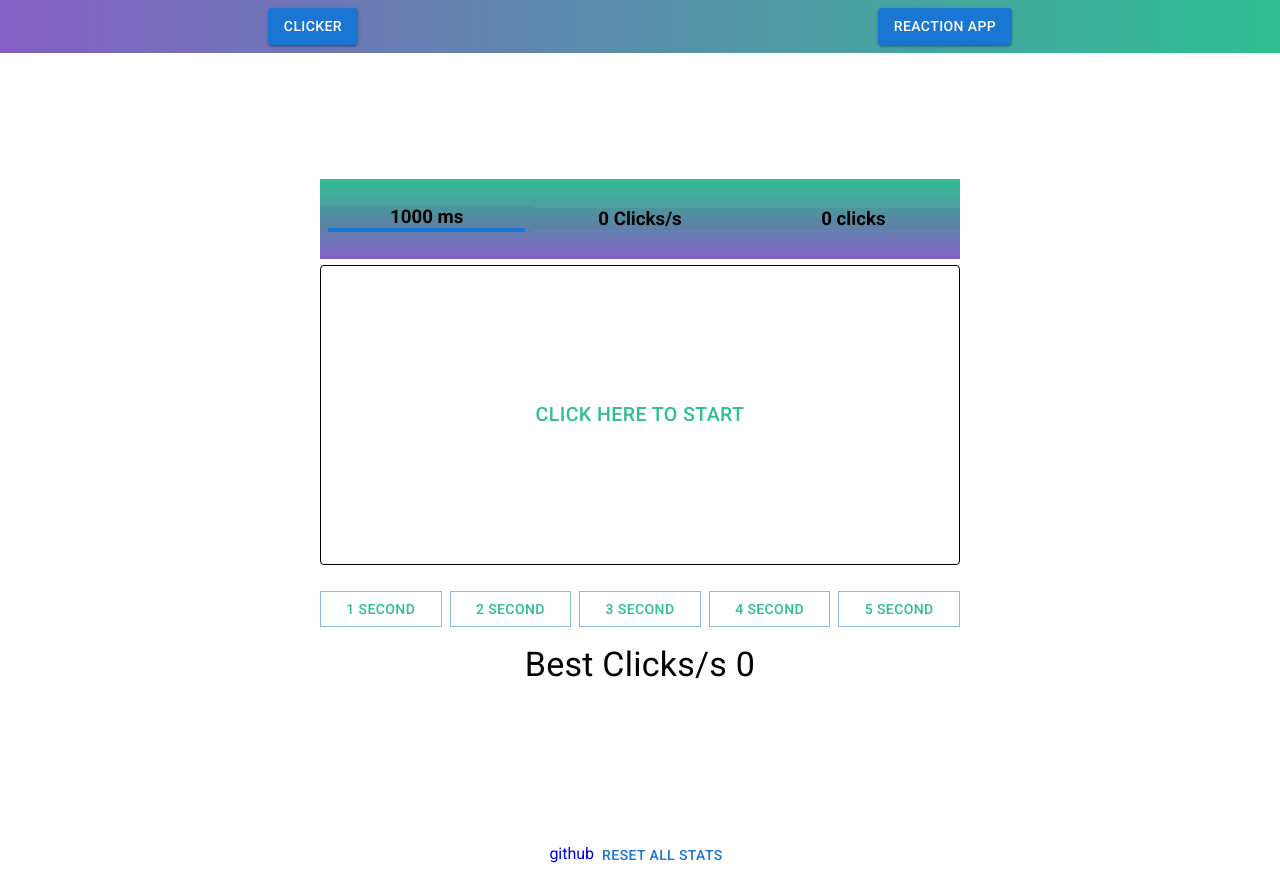
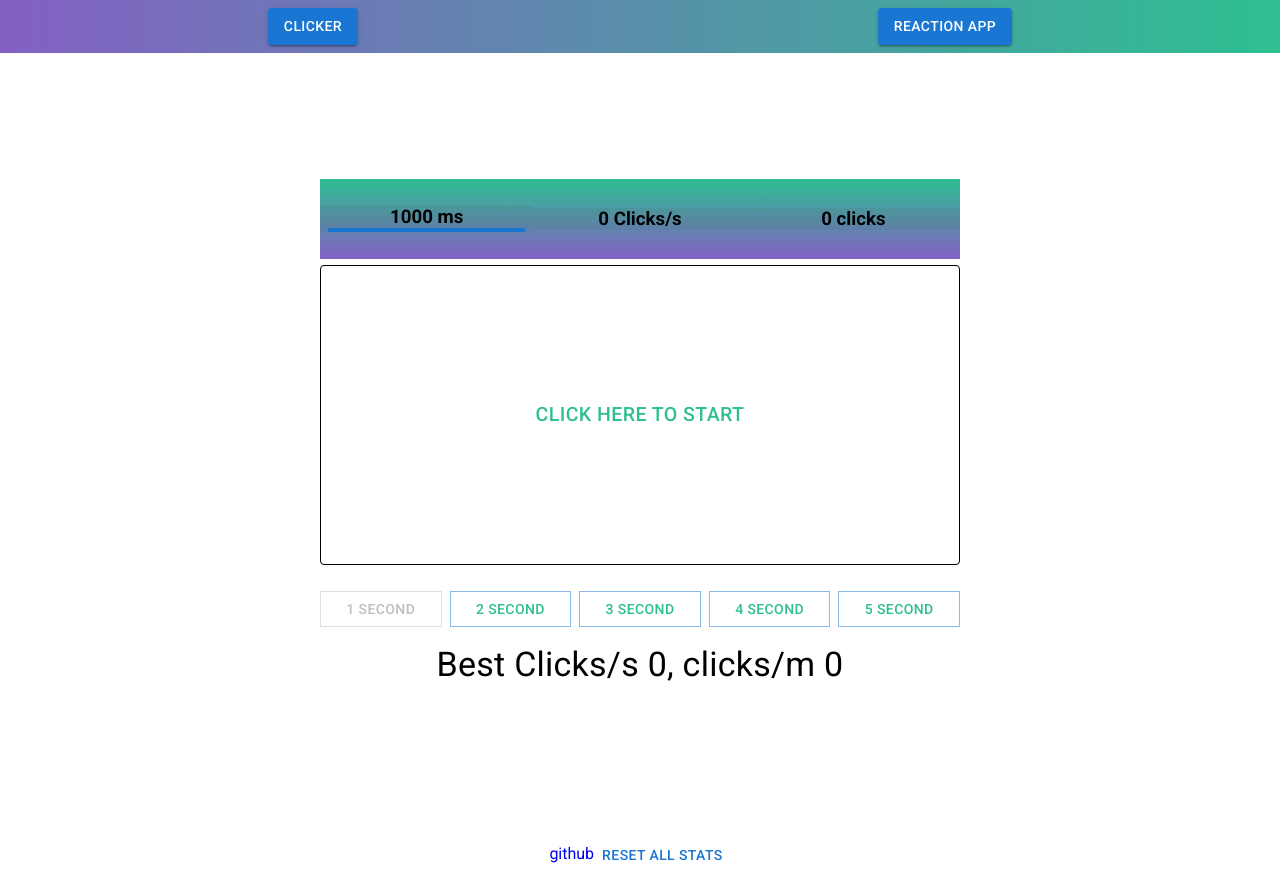
Before and after one commit to AxiE1337/clicker-reaction-app, a React (Create React App) app: page / in a window 1280 px wide. Built offline with nearby package versions, Linux system fonts and the light colour scheme.

Commit message:
clicks/m

```diff
--- a/src/components/Clicker.jsx
+++ b/src/components/Clicker.jsx
@@ -51,7 +51,7 @@ export default function Clicker() {
   const setTimeButtons = [1, 2, 3, 4, 5].map((id) => (
     <Button
       variant="outlined"
-      disabled={isActive}
+      disabled={isActive || seconds === id}
       key={id}
       onClick={() => setTimeFunction(id)}
     >
@@ -96,7 +96,10 @@ export default function Clicker() {
           {!isActive && <p className="start-text">Click here to start</p>}
         </Button>
         {<div className="select">{setTimeButtons}</div>}
-        <Typography variant="h4">Best Clicks/s {bestClickTime}</Typography>
+        <Typography variant="h4">
+          Best Clicks/s {bestClickTime}, clicks/m{" "}
+          {Number.parseFloat(bestClickTime * 60).toFixed(0)}
+        </Typography>
       </div>
     </motion.div>
   )
```
